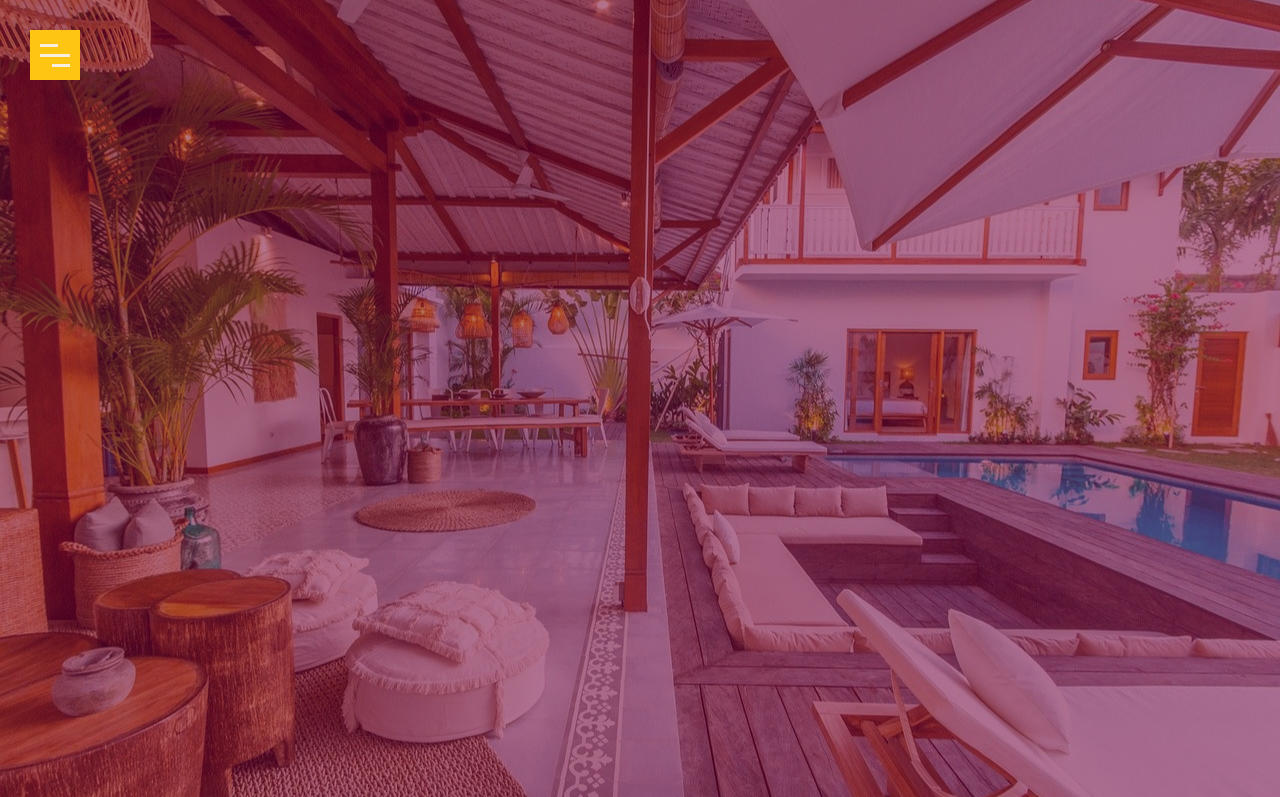
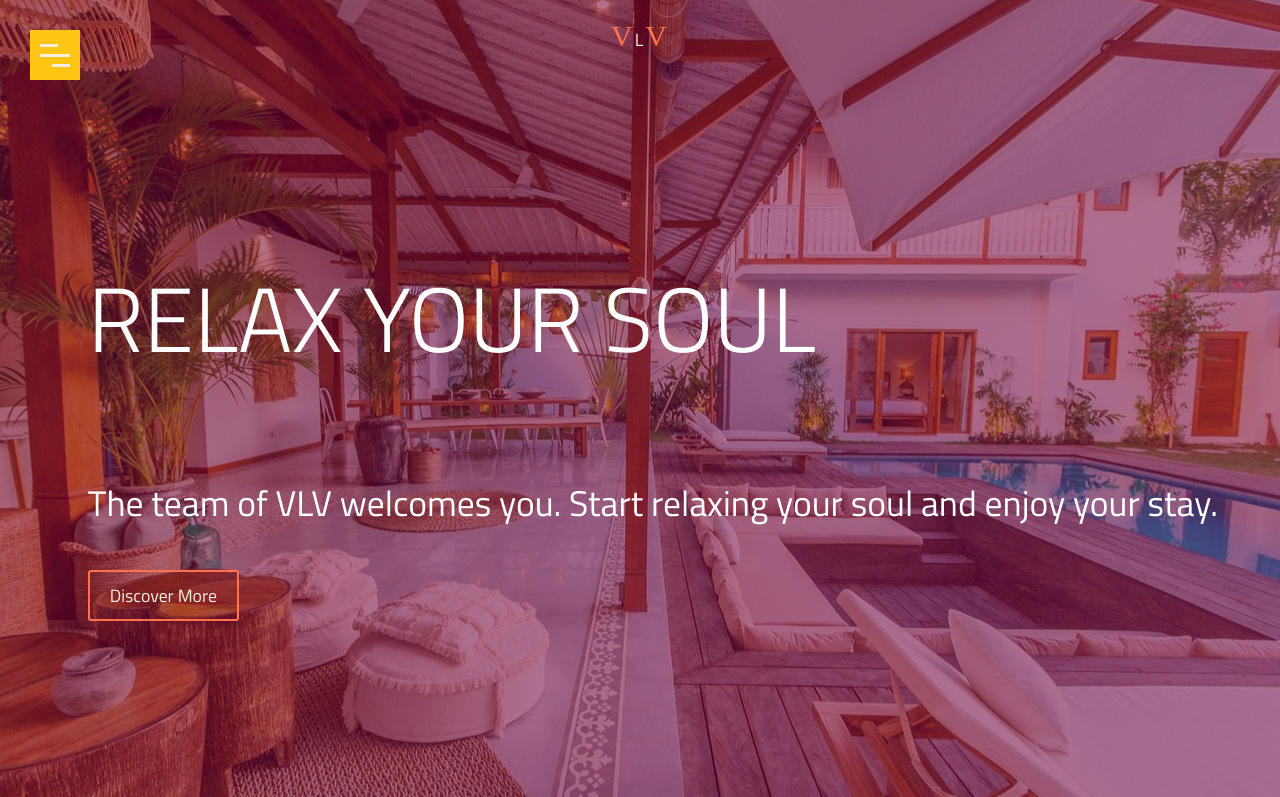
Before and after one commit to MAbdurahman/css-grid-website, a plain HTML site: page index.html in a window 1280 px wide. Shown: the top 797 px of the page. Drawn offline with Linux system fonts and the light colour scheme.

Commit message:
Complete structure and styles for header content

```diff
--- a/css/styles.css
+++ b/css/styles.css
@@ -153,10 +153,10 @@ header#header {
    display: grid;
    place-items: center;
 
-   animation: main-nav 2s;
+   animation: tumbling-from-right 2.5s;
 }
 
-@keyframes main-nav {
+@keyframes tumbling-from-right {
    0% {
       transform: translateX(150rem) rotate(1800deg);
       opacity: 0;
@@ -294,7 +294,70 @@ header#header {
 .header__main-nav--menu ul li a:active::before {
    transform: scaleY(1);
 }
+/* The rest of the header section */
+.header__logo__content {
+   display: grid;
+   grid-template-columns: 1fr minmax(30rem, 1fr) 1fr;
+   grid-template-rows: min-content;
+   height: 90%;
+   justify-items: center;
+}
 
+.header__logo__content--logo {
+   grid-column: 2 / 3;
+   letter-spacing: 0.2rem;
+}
+
+.header__logo__content--logo span {
+   color: var(--color-tertiary);
+   font-size: 3rem;
+   font-family: "Times New Roman", Times, serif;
+}
+
+.header__logo__content--content {
+   grid-column: 1 / -1;
+   align-self: center;
+}
+
+.header__logo__content--content__title {
+   font-size: calc(4rem + 4vw);
+   font-weight: 300;
+   color: white;
+   text-transform: uppercase;
+   padding: 0 2rem 0 var(--font-size-title);
+}
+
+.header__logo__content--content__para {
+   font-size: calc(1rem + 2vw);
+   font-weight: 500;
+   padding: 2vh 2rem 6vh var(--font-size-title);
+}
+
+.header__logo__content--content__link:link,
+.header__logo__content--content__link:visited {
+   margin-left: var(--font-size-title);
+   border: 0.2rem solid var(--color-tertiary);
+   border: 2px solid var(--color-tertiary);
+}
+
+.header__logo__content--content__link:link::before,
+.header__logo__content--content__link:visited::before {
+   content: "";
+   position: absolute;
+   top: 0;
+   left: 0;
+   height: 100%;
+   width: 100%;
+   background-color: var(--color-tertiary);
+   transform: scaleX(0);
+   transition: transform 0.45s cubic-bezier(1, 0, 0, 1);
+   z-index: -1;
+}
+
+.header__logo__content--content__link:hover::before,
+.header__logo__content--content__link:active::before {
+   transform: scaleX(1);
+}
 
 
 
--- a/index.html
+++ b/index.html
@@ -40,6 +40,28 @@
 					</div>
 				</div>
 			</nav>
+
+			<!-- Logo and Content Container -->
+			<div class="header__logo__content">
+				<!-- Logo -->
+				<a href="#" class="header__logo__content--logo">
+					<span>V</span>L<span>V</span>
+				</a>
+
+				<!-- Content -->
+				<div class="header__logo__content--content">
+					<h1 class="header__logo__content--content__title">
+						Relax Your Soul
+					</h1>
+					<p class="header__logo__content--content__para">
+						The team of VLV welcomes you. Start relaxing your soul and
+						enjoy your stay.
+					</p>
+					<a href="#" class="header__logo__content--content__link">
+						Discover More
+					</a>
+				</div>
+			</div>
 		</header>
 
 		<!-- booking section -->
```
